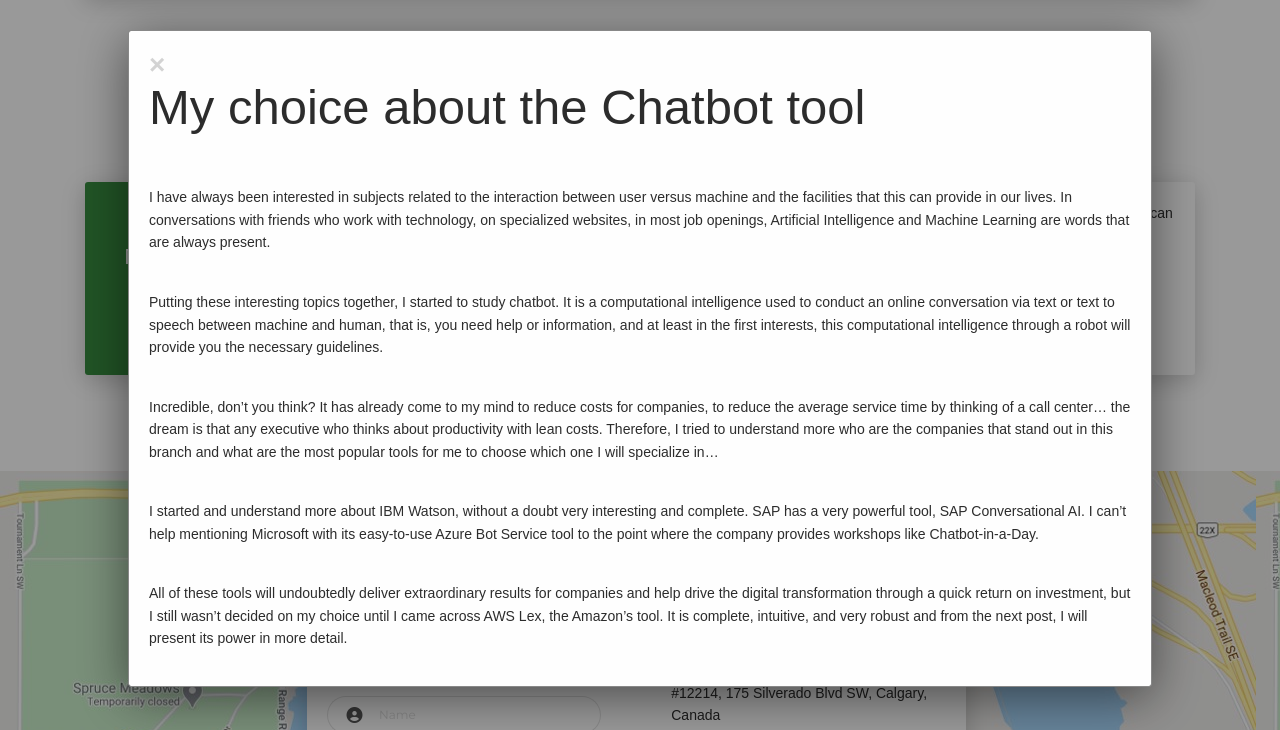
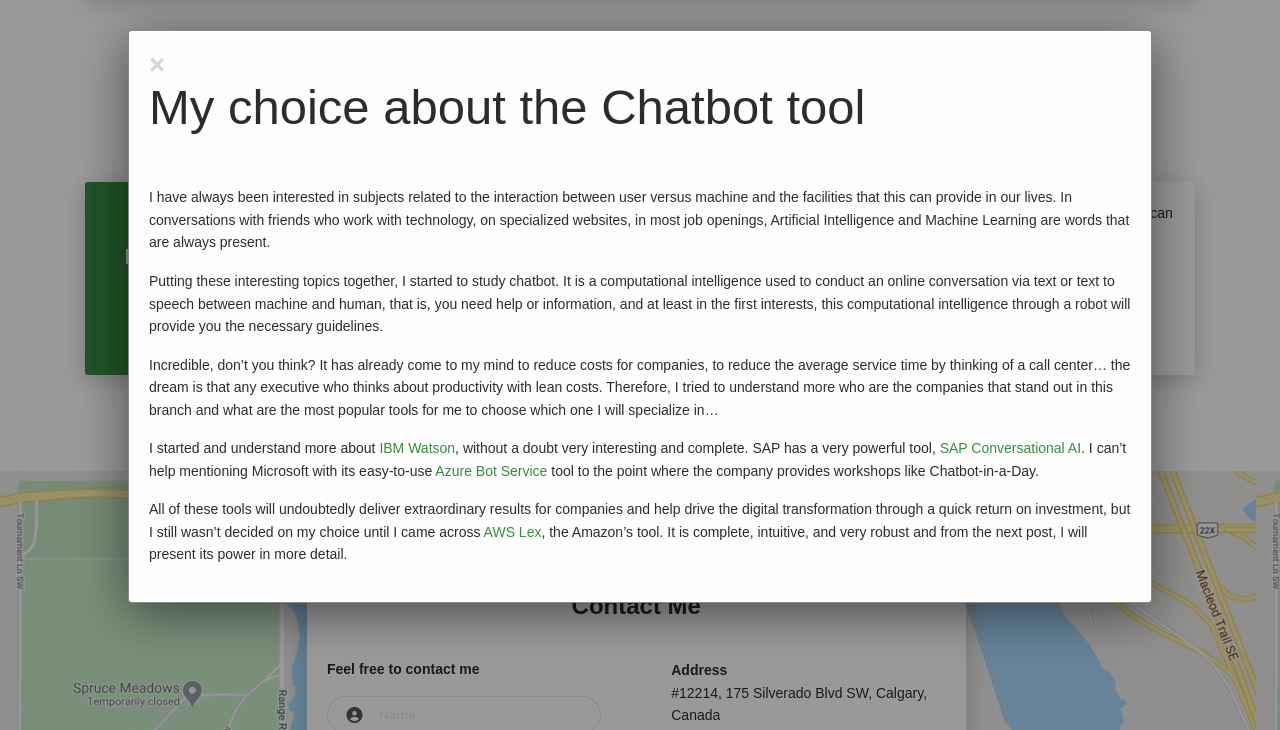
Before and after one commit to glabone/glabone.github.io, a plain HTML site: page index.html in a window 1280 px wide. Both pictures are taken after a click on the button "Continue reading". Shown: the part 4803-5533 px from the top of the page. Drawn offline with Linux system fonts and the light colour scheme.

Commit message:
Initial Commit

```diff
--- a/index.html
+++ b/index.html
@@ -546,14 +546,10 @@
           <br>
           <p>I have always been interested in subjects related to the interaction between user versus machine and the facilities that this can provide in our lives.
             In conversations with friends who work with technology, on specialized websites, in most job openings, Artificial Intelligence and Machine Learning are words that are always present.</p>
-          <br>
           <p>Putting these interesting topics together, I started to study chatbot. It is a computational intelligence used to conduct an online conversation via text or text to speech between machine and human, that is, you need help or information, and at least in the first interests, this computational intelligence through a robot will provide you the necessary guidelines.</p>
-          <br>
           <p>Incredible, don’t you think? It has already come to my mind to reduce costs for companies, to reduce the average service time by thinking of a call center… the dream is that any executive who thinks about productivity with lean costs. Therefore, I tried to understand more who are the companies that stand out in this branch and what are the most popular tools for me to choose which one I will specialize in…</p>
-          <br>
-          <p>I started and understand more about IBM Watson, without a doubt very interesting and complete. SAP has a very powerful tool, SAP Conversational AI. I can’t help mentioning Microsoft with its easy-to-use Azure Bot Service tool to the point where the company provides workshops like Chatbot-in-a-Day.</p>
-          <br>
-          <p>All of these tools will undoubtedly deliver extraordinary results for companies and help drive the digital transformation through a quick return on investment, but I still wasn’t decided on my choice until I came across AWS Lex, the Amazon’s tool. It is complete, intuitive, and very robust and from the next post, I will present its power in more detail.</p>
+          <p>I started and understand more about <a href="https://www.ibm.com/watson" target="_blank">IBM Watson</a>, without a doubt very interesting and complete. SAP has a very powerful tool, <a href="https://cai.tools.sap/" target="_blank">SAP Conversational AI</a>. I can’t help mentioning Microsoft with its easy-to-use <a href="https://azure.microsoft.com/en-ca/services/bot-service/" target="_blank">Azure Bot Service</a> tool to the point where the company provides workshops like Chatbot-in-a-Day.</p>
+          <p>All of these tools will undoubtedly deliver extraordinary results for companies and help drive the digital transformation through a quick return on investment, but I still wasn’t decided on my choice until I came across <a href="https://aws.amazon.com/lex/" target="_blank">AWS Lex</a>, the Amazon’s tool. It is complete, intuitive, and very robust and from the next post, I will present its power in more detail.</p>
         </div>
       </div>
     </div>
```
